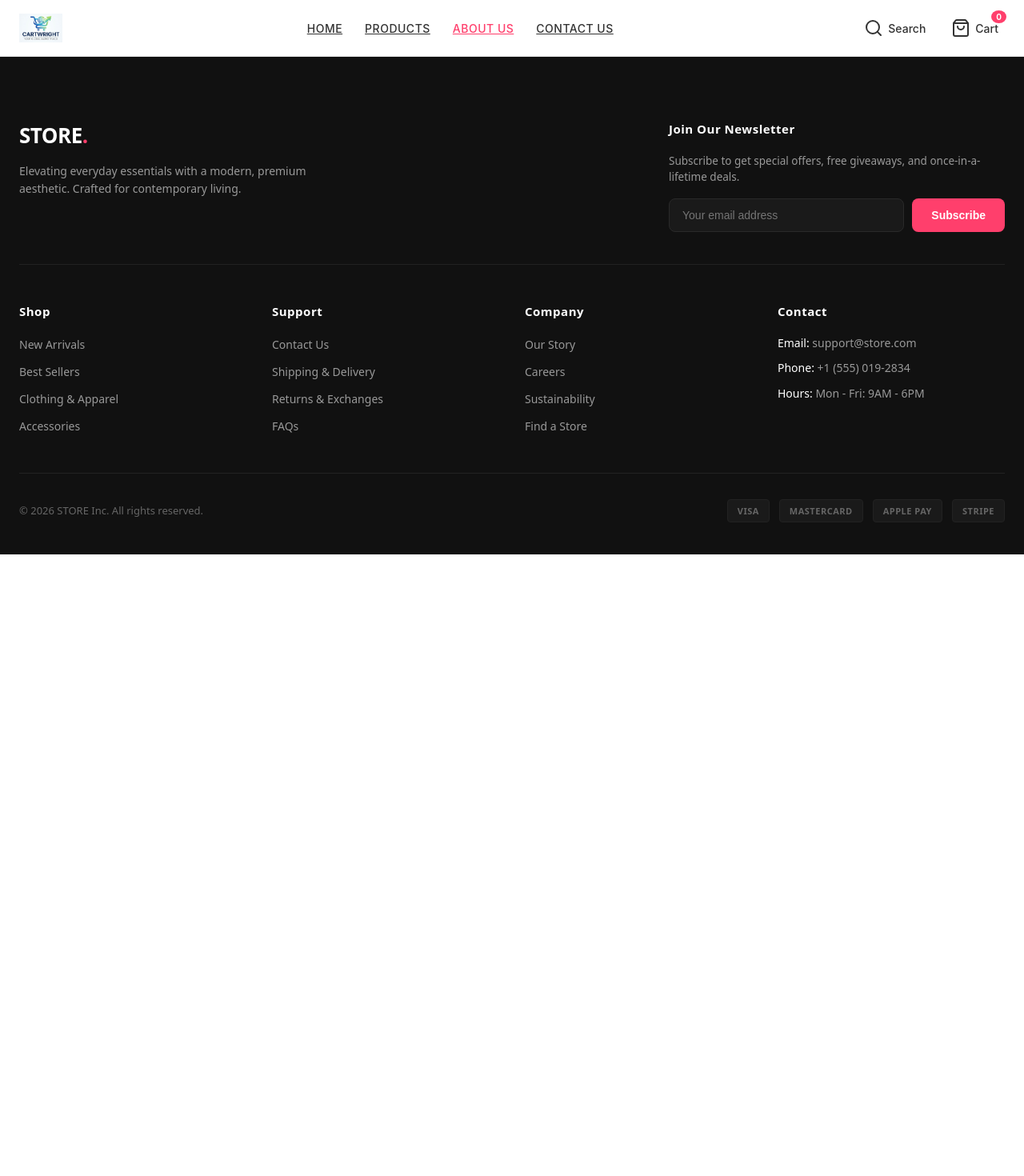
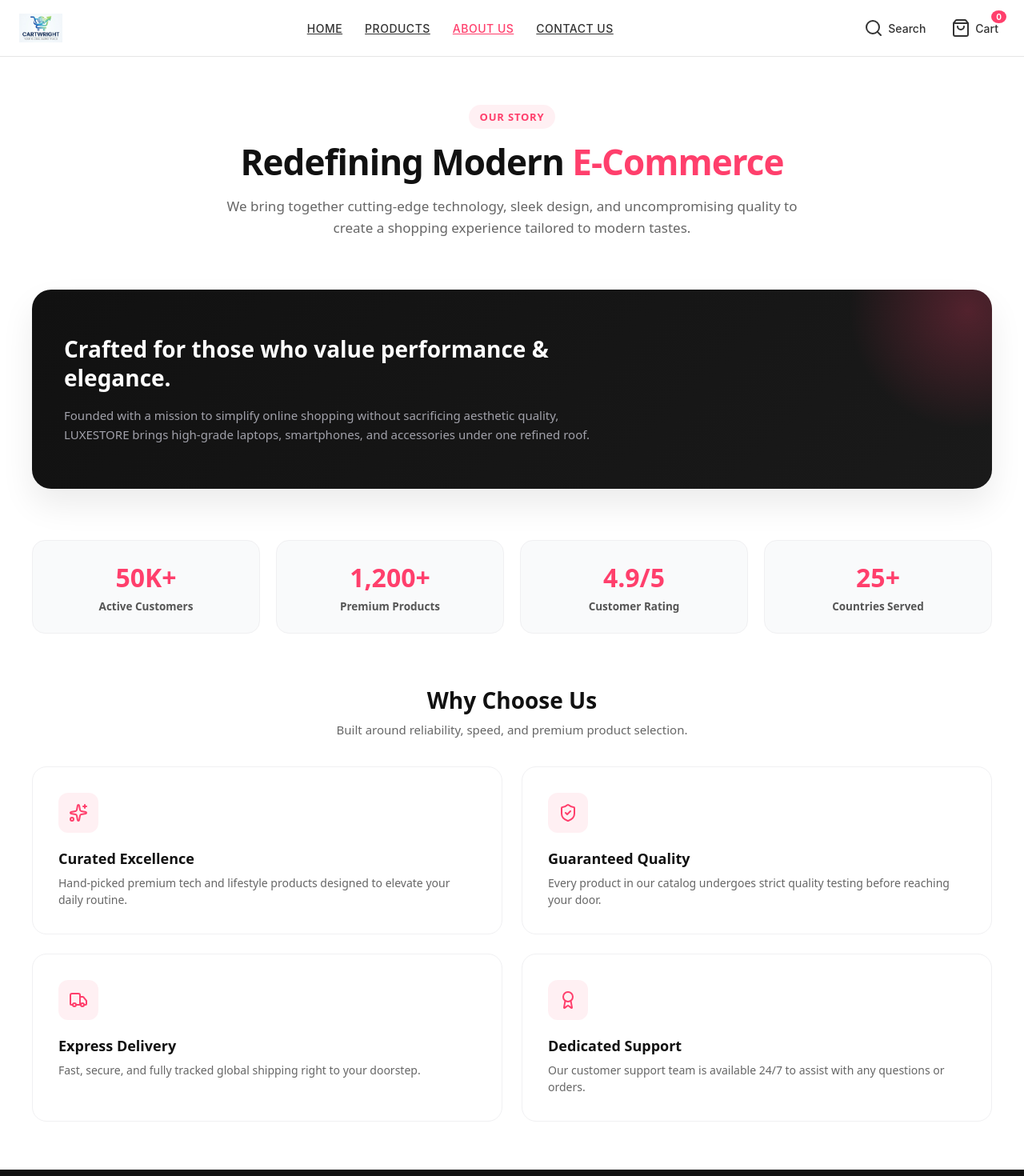
Before and after one commit to drissi-kl/Ecommerce_ReactJs, a React (Vite) app: page /aboutUs in a window 1280 px wide. Shown: the top 1470 px of the page at 80% size. Before the commit the page ends 800 px from the top, so only its background shows below. Built offline with nearby package versions, Linux system fonts and the light colour scheme.

Commit message:
create about us component

```diff
--- a/src/App.jsx
+++ b/src/App.jsx
@@ -6,6 +6,7 @@ import { Route, RouterProvider, Routes } from 'react-router-dom';
 import Footer from './components/footer/footer';
 import Products from './views/products';
 import ContactUs from './views/contactUs';
+import AboutUs from './views/aboutUs';
 
 function App() {
 
@@ -16,6 +17,7 @@ function App() {
       <Route path='/' element={<Home />} />
       <Route path='/products' element={<Products />} />
       <Route path='/products/category/:category' element={<Products />} />
+      <Route path='aboutUs' element={<AboutUs />} />
       <Route path='/contactUs' element={<ContactUs />} />
 
 
--- /dev/null
+++ b/src/views/aboutUs.css
@@ -0,0 +1,252 @@
+/* --- Global Container --- */
+.about_us {
+  max-width: 1200px;
+  margin: 0 auto;
+  padding: 60px 24px;
+  font-family: system-ui, -apple-system, sans-serif;
+  color: #111111;
+  display: flex;
+  flex-direction: column;
+  gap: 64px;
+}
+
+/* ==========================================================================
+   1. HERO HEADER
+   ========================================================================== */
+.about_hero {
+  text-align: center;
+  max-width: 760px;
+  margin: 0 auto;
+  display: flex;
+  flex-direction: column;
+  align-items: center;
+}
+
+.hero_badge {
+  display: inline-block;
+  padding: 6px 14px;
+  background-color: rgba(255, 63, 108, 0.08);
+  color: #ff3f6c;
+  font-size: 13px;
+  font-weight: 700;
+  border-radius: 20px;
+  text-transform: uppercase;
+  letter-spacing: 0.8px;
+  margin-bottom: 16px;
+}
+
+.hero_title {
+  font-size: 44px;
+  font-weight: 800;
+  letter-spacing: -1px;
+  margin: 0 0 16px 0;
+  line-height: 1.15;
+}
+
+.hero_title .highlight {
+  color: #ff3f6c;
+}
+
+.hero_subtitle {
+  font-size: 17px;
+  color: #666666;
+  line-height: 1.6;
+  margin: 0;
+}
+
+/* ==========================================================================
+   2. BRAND BANNER
+   ========================================================================== */
+.about_banner {
+  width: 100%;
+}
+
+.banner_card {
+  background: linear-gradient(135deg, #111111 0%, #1a1a1a 100%);
+  border-radius: 24px;
+  padding: 56px 40px;
+  color: #ffffff;
+  position: relative;
+  overflow: hidden;
+  box-shadow: 0 20px 40px rgba(0, 0, 0, 0.08);
+}
+
+.banner_card::before {
+  content: "";
+  position: absolute;
+  top: -50%;
+  right: -10%;
+  width: 300px;
+  height: 300px;
+  background: radial-gradient(circle, rgba(255, 63, 108, 0.25) 0%, transparent 70%);
+  border-radius: 50%;
+  pointer-events: none;
+}
+
+.banner_text {
+  max-width: 680px;
+  position: relative;
+  z-index: 1;
+}
+
+.banner_text h2 {
+  font-size: 28px;
+  font-weight: 700;
+  margin: 0 0 16px 0;
+  line-height: 1.3;
+}
+
+.banner_text p {
+  font-size: 15px;
+  color: #a1a1aa;
+  line-height: 1.6;
+  margin: 0;
+}
+
+/* ==========================================================================
+   3. STATS SECTION
+   ========================================================================== */
+.stats_section {
+  display: grid;
+  grid-template-columns: repeat(4, 1fr);
+  gap: 20px;
+}
+
+.stat_card {
+  background: #f9fafb;
+  border: 1px solid #f0f0f2;
+  border-radius: 16px;
+  padding: 24px;
+  text-align: center;
+  transition: transform 0.2s ease, box-shadow 0.2s ease;
+}
+
+.stat_card:hover {
+  transform: translateY(-3px);
+  box-shadow: 0 10px 24px rgba(0, 0, 0, 0.04);
+}
+
+.stat_value {
+  font-size: 32px;
+  font-weight: 800;
+  color: #ff3f6c;
+  margin: 0 0 6px 0;
+}
+
+.stat_label {
+  font-size: 13.5px;
+  font-weight: 600;
+  color: #555555;
+  margin: 0;
+}
+
+/* ==========================================================================
+   4. FEATURES GRID
+   ========================================================================== */
+.features_section {
+  display: flex;
+  flex-direction: column;
+  gap: 36px;
+}
+
+.section_header {
+  text-align: center;
+}
+
+.section_header h2 {
+  font-size: 28px;
+  font-weight: 800;
+  margin: 0 0 8px 0;
+}
+
+.section_header p {
+  font-size: 15px;
+  color: #666666;
+  margin: 0;
+}
+
+.features_grid {
+  display: grid;
+  grid-template-columns: repeat(2, 1fr);
+  gap: 24px;
+}
+
+.feature_card {
+  background: #ffffff;
+  border: 1px solid #f0f0f2;
+  border-radius: 18px;
+  padding: 32px;
+  transition: transform 0.2s ease, border-color 0.2s ease, box-shadow 0.2s ease;
+}
+
+.feature_card:hover {
+  transform: translateY(-4px);
+  border-color: rgba(255, 63, 108, 0.3);
+  box-shadow: 0 12px 28px rgba(0, 0, 0, 0.04);
+}
+
+.icon_container {
+  width: 50px;
+  height: 50px;
+  border-radius: 12px;
+  background-color: rgba(255, 63, 108, 0.08);
+  display: flex;
+  align-items: center;
+  justify-content: center;
+  margin-bottom: 20px;
+}
+
+.feature_icon {
+  width: 24px;
+  height: 24px;
+  color: #ff3f6c;
+}
+
+.feature_card h3 {
+  font-size: 18px;
+  font-weight: 700;
+  margin: 0 0 8px 0;
+}
+
+.feature_card p {
+  font-size: 14px;
+  color: #666666;
+  line-height: 1.5;
+  margin: 0;
+}
+
+/* ==========================================================================
+   5. RESPONSIVE BREAKPOINTS
+   ========================================================================== */
+@media (max-width: 900px) {
+  .stats_section {
+    grid-template-columns: repeat(2, 1fr);
+  }
+
+  .features_grid {
+    grid-template-columns: 1fr;
+  }
+
+  .hero_title {
+    font-size: 34px;
+  }
+}
+
+@media (max-width: 550px) {
+  .about_us {
+    padding: 36px 16px;
+    gap: 40px;
+  }
+
+  .banner_card {
+    padding: 32px 24px;
+  }
+
+  .stats_section {
+    grid-template-columns: 1fr;
+  }
+
+  .hero_title {
+    font-size: 28px;
+  }
+}
--- /dev/null
+++ b/src/views/aboutUs.jsx
@@ -0,0 +1,90 @@
+import React from 'react';
+import { Award, ShieldCheck, Sparkles, Truck, Users } from 'lucide-react';
+import './aboutUs.css';
+
+export default function AboutUs() {
+  const stats = [
+    { label: 'Active Customers', value: '50K+' },
+    { label: 'Premium Products', value: '1,200+' },
+    { label: 'Customer Rating', value: '4.9/5' },
+    { label: 'Countries Served', value: '25+' },
+  ];
+
+  const features = [
+    {
+      icon: <Sparkles className="feature_icon" />,
+      title: 'Curated Excellence',
+      description: 'Hand-picked premium tech and lifestyle products designed to elevate your daily routine.',
+    },
+    {
+      icon: <ShieldCheck className="feature_icon" />,
+      title: 'Guaranteed Quality',
+      description: 'Every product in our catalog undergoes strict quality testing before reaching your door.',
+    },
+    {
+      icon: <Truck className="feature_icon" />,
+      title: 'Express Delivery',
+      description: 'Fast, secure, and fully tracked global shipping right to your doorstep.',
+    },
+    {
+      icon: <Award className="feature_icon" />,
+      title: 'Dedicated Support',
+      description: 'Our customer support team is available 24/7 to assist with any questions or orders.',
+    },
+  ];
+
+  return (
+    <main className="about_us">
+      {/* Hero Header */}
+      <section className="about_hero">
+        <span className="hero_badge">Our Story</span>
+        <h1 className="hero_title">
+          Redefining Modern <span className="highlight">E-Commerce</span>
+        </h1>
+        <p className="hero_subtitle">
+          We bring together cutting-edge technology, sleek design, and uncompromising quality to create a shopping experience tailored to modern tastes.
+        </p>
+      </section>
+
+      {/* Brand Visual Banner */}
+      <section className="about_banner">
+        <div className="banner_card">
+          <div className="banner_text">
+            <h2>Crafted for those who value performance & elegance.</h2>
+            <p>
+              Founded with a mission to simplify online shopping without sacrificing aesthetic quality, LUXESTORE brings high-grade laptops, smartphones, and accessories under one refined roof.
+            </p>
+          </div>
+        </div>
+      </section>
+
+      {/* Key Numbers / Stats */}
+      <section className="stats_section">
+        {stats.map((stat, index) => (
+          <div key={index} className="stat_card">
+            <h3 className="stat_value">{stat.value}</h3>
+            <p className="stat_label">{stat.label}</p>
+          </div>
+        ))}
+      </section>
+
+      {/* Core Values / Features Grid */}
+      <section className="features_section">
+        <div className="section_header">
+          <h2>Why Choose Us</h2>
+          <p>Built around reliability, speed, and premium product selection.</p>
+        </div>
+
+        <div className="features_grid">
+          {features.map((feature, index) => (
+            <div key={index} className="feature_card">
+              <div className="icon_container">{feature.icon}</div>
+              <h3>{feature.title}</h3>
+              <p>{feature.description}</p>
+            </div>
+          ))}
+        </div>
+      </section>
+    </main>
+  );
+}
```
